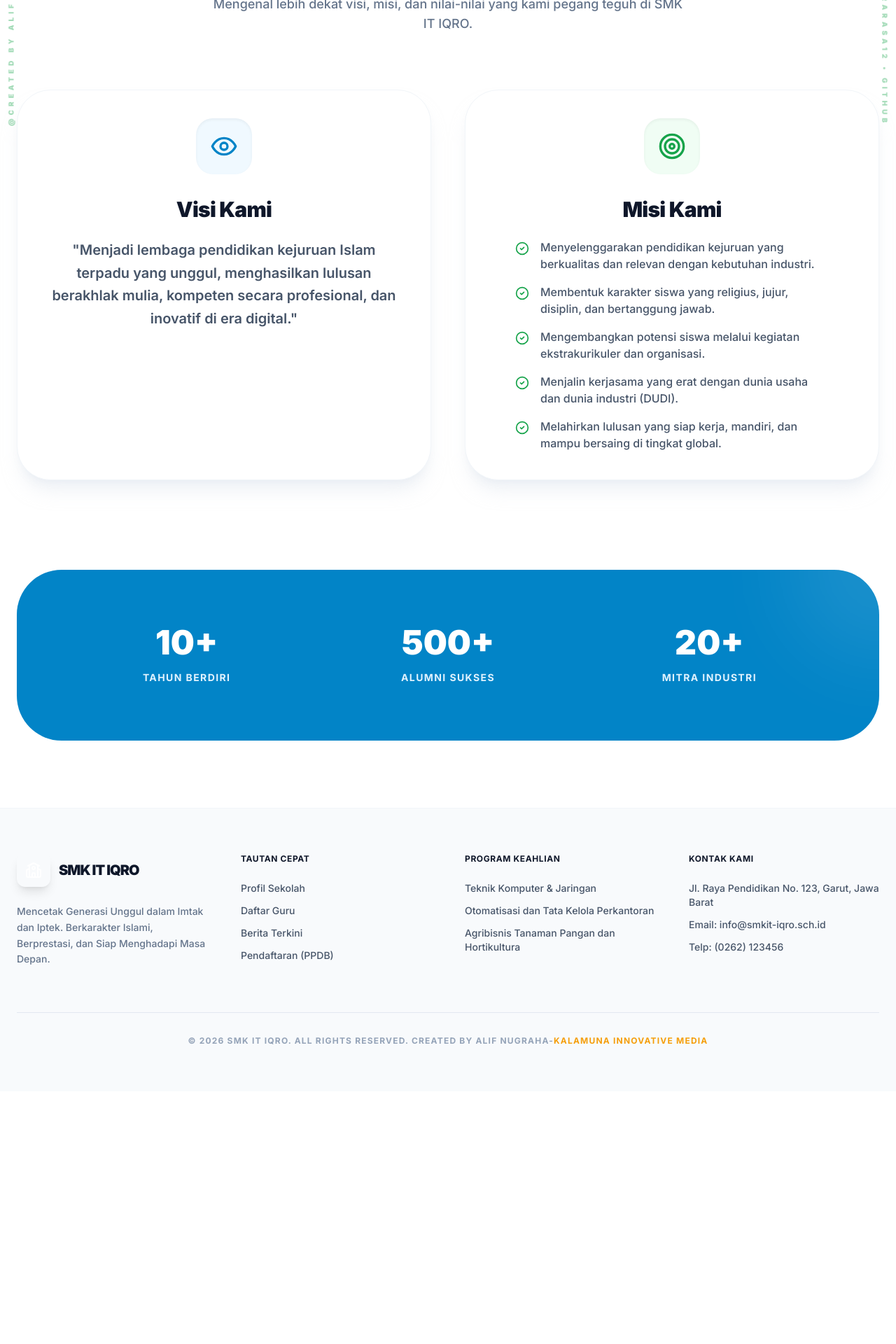
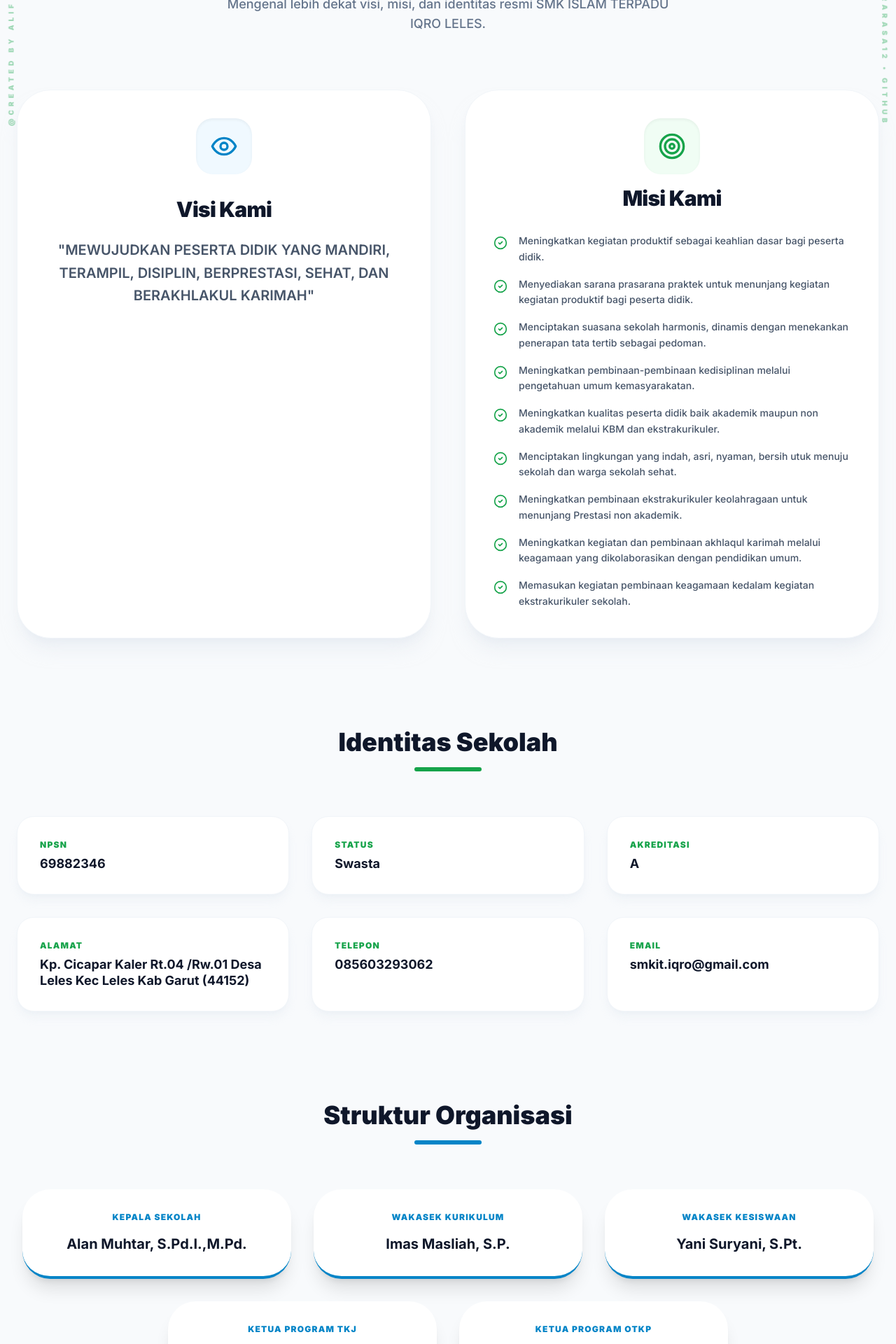
Before and after one commit to Akararasa12/web-profile-sekolah, a React (Vite) app: page /profil in a window 1280 px wide. Shown: the part 220-2140 px from the top of the page at 70% size. Before the commit the page ends 1779 px from the top, so only its background shows below. Built offline with nearby package versions, Linux system fonts and the light colour scheme; no server answers; the database is empty.

Commit message:
Fix: Add Firebase config fallback for deployment

```diff
--- a/src/components/Navbar.jsx
+++ b/src/components/Navbar.jsx
@@ -11,8 +11,8 @@
   const [isOpen, setIsOpen] = useState(false)
   const [scrolled, setScrolled] = useState(false)
   const [logo, setLogo] = useState('')
-  const [schoolName, setSchoolName] = useState('SMK IT IQRO')
-  const [tagline, setTagline] = useState('Imtak & Iptek')
+  const [schoolName, setSchoolName] = useState('SMK IT IQRO LELES')
+  const [tagline, setTagline] = useState('Mandiri & Berakhlakul Karimah')
   const location = useLocation()
 
   useEffect(() => {
--- a/src/firebase.js
+++ b/src/firebase.js
@@ -6,13 +6,13 @@
 
 // Konfigurasi Firebase SMK IT IQRO
 const firebaseConfig = {
-  apiKey: import.meta.env.VITE_FIREBASE_API_KEY,
-  authDomain: import.meta.env.VITE_FIREBASE_AUTH_DOMAIN,
-  projectId: import.meta.env.VITE_FIREBASE_PROJECT_ID,
-  storageBucket: import.meta.env.VITE_FIREBASE_STORAGE_BUCKET,
-  messagingSenderId: import.meta.env.VITE_FIREBASE_MESSAGING_SENDER_ID,
-  appId: import.meta.env.VITE_FIREBASE_APP_ID,
-  measurementId: import.meta.env.VITE_FIREBASE_MEASUREMENT_ID
+  apiKey: import.meta.env.VITE_FIREBASE_API_KEY || "AIzaSyCdInfws6kiyfWwzdXQfNAvZqVsHvkFlSk",
+  authDomain: import.meta.env.VITE_FIREBASE_AUTH_DOMAIN || "smk-it-iqro.firebaseapp.com",
+  projectId: import.meta.env.VITE_FIREBASE_PROJECT_ID || "smk-it-iqro",
+  storageBucket: import.meta.env.VITE_FIREBASE_STORAGE_BUCKET || "smk-it-iqro.firebasestorage.app",
+  messagingSenderId: import.meta.env.VITE_FIREBASE_MESSAGING_SENDER_ID || "327114588479",
+  appId: import.meta.env.VITE_FIREBASE_APP_ID || "1:327114588479:web:5c17371a756be89ee9138a",
+  measurementId: import.meta.env.VITE_FIREBASE_MEASUREMENT_ID || "G-YDY5KMJVHW"
 };
 
 // Initialize Firebase
--- a/src/pages/Dashboard.jsx
+++ b/src/pages/Dashboard.jsx
@@ -37,7 +37,7 @@
         <div className="p-8 bg-white rounded-[2.5rem] shadow-xl shadow-slate-200/50 border border-slate-100 group hover:border-primary-500/50 transition-colors">
           <h3 className="font-bold text-slate-400 uppercase text-xs tracking-widest mb-4">Pendaftar PPDB</h3>
           <div className="flex items-end justify-between">
-            <div className="text-5xl font-black text-slate-900 tracking-tighter">{stats.ppdb}</div>
+            <div className="text-5xl font-black text-slate-900 tracking-tighter">61</div>
             <div className="px-3 py-1 bg-green-50 text-green-600 rounded-lg text-xs font-bold">Terbaru</div>
           </div>
         </div>
--- a/src/pages/Home.jsx
+++ b/src/pages/Home.jsx
@@ -57,11 +57,11 @@
 
           <h1 className="text-5xl md:text-8xl font-black mb-8 tracking-tighter text-white leading-[1.1]">
             SMK Islam Terpadu <br />
-            <span className="text-primary-500">Iqro</span>
+            <span className="text-primary-500">Iqro Leles</span>
           </h1>
 
           <p className="text-lg md:text-xl text-slate-300 mb-12 max-w-2xl leading-relaxed font-medium">
-            Mencetak Generasi Unggul dalam Imtak dan Iptek, Berkarakter Islami, dan Siap Bersaing di Dunia Global.
+            Mencetak Peserta Didik yang Mandiri, Terampil, Disiplin, Berprestasi, Sehat, dan Berakhlakul Karimah.
           </p>
 
           <div className="flex flex-col sm:flex-row gap-5">
--- a/src/pages/Profil.jsx
+++ b/src/pages/Profil.jsx
@@ -3,15 +3,36 @@
 
 const Profil = () => {
   const missions = [
-    "Menyelenggarakan pendidikan kejuruan yang berkualitas dan relevan dengan kebutuhan industri.",
-    "Membentuk karakter siswa yang religius, jujur, disiplin, dan bertanggung jawab.",
-    "Mengembangkan potensi siswa melalui kegiatan ekstrakurikuler dan organisasi.",
-    "Menjalin kerjasama yang erat dengan dunia usaha dan dunia industri (DUDI).",
-    "Melahirkan lulusan yang siap kerja, mandiri, dan mampu bersaing di tingkat global."
+    "Meningkatkan kegiatan produktif sebagai keahlian dasar bagi peserta didik.",
+    "Menyediakan sarana prasarana praktek untuk menunjang kegiatan kegiatan produktif bagi peserta didik.",
+    "Menciptakan suasana sekolah harmonis, dinamis dengan menekankan penerapan tata tertib sebagai pedoman.",
+    "Meningkatkan pembinaan-pembinaan kedisiplinan melalui pengetahuan umum kemasyarakatan.",
+    "Meningkatkan kualitas peserta didik baik akademik maupun non akademik melalui KBM dan ekstrakurikuler.",
+    "Menciptakan lingkungan yang indah, asri, nyaman, bersih utuk menuju sekolah dan warga sekolah sehat.",
+    "Meningkatkan pembinaan ekstrakurikuler keolahragaan untuk menunjang Prestasi non akademik.",
+    "Meningkatkan kegiatan dan pembinaan akhlaqul karimah melalui keagamaan yang dikolaborasikan dengan pendidikan umum.",
+    "Memasukan kegiatan pembinaan keagamaan kedalam kegiatan ekstrakurikuler sekolah."
+  ];
+
+  const identitas = [
+    { label: 'NPSN', value: '69882346' },
+    { label: 'Status', value: 'Swasta' },
+    { label: 'Akreditasi', value: 'A' },
+    { label: 'Alamat', value: 'Kp. Cicapar Kaler Rt.04 /Rw.01 Desa Leles Kec Leles Kab Garut (44152)' },
+    { label: 'Telepon', value: '085603293062' },
+    { label: 'Email', value: 'smkit.iqro@gmail.com' }
+  ];
+
+  const struktur = [
+    { role: 'Kepala Sekolah', name: 'Alan Muhtar, S.Pd.I.,M.Pd.' },
+    { role: 'Wakasek Kurikulum', name: 'Imas Masliah, S.P.' },
+    { role: 'Wakasek Kesiswaan', name: 'Yani Suryani, S.Pt.' },
+    { role: 'Ketua Program TKJ', name: 'Nurlaelasari M, S.Kom' },
+    { role: 'Ketua Program OTKP', name: 'Imam Mansyur, S.E' }
   ];
 
   return (
-    <div className="pt-32 pb-24">
+    <div className="pt-32 pb-24 bg-slate-50">
       <div className="container mx-auto px-6">
         {/* Header */}
         <div className="text-center mb-20">
@@ -24,12 +45,12 @@
             Profil Sekolah
           </motion.h1>
           <p className="text-slate-500 max-w-2xl mx-auto font-medium text-lg">
-            Mengenal lebih dekat visi, misi, dan nilai-nilai yang kami pegang teguh di SMK IT IQRO.
+            Mengenal lebih dekat visi, misi, dan identitas resmi SMK ISLAM TERPADU IQRO LELES.
           </p>
         </div>
 
         {/* Vision & Mission */}
-        <div className="grid grid-cols-1 md:grid-cols-2 gap-12 mb-32">
+        <div className="grid grid-cols-1 lg:grid-cols-2 gap-12 mb-32">
           {/* Vision */}
           <motion.div
             initial={{ opacity: 0, x: -30 }}
@@ -42,7 +63,7 @@
             </div>
             <h2 className="text-3xl font-black mb-6 text-slate-900 tracking-tight">Visi Kami</h2>
             <p className="text-xl text-slate-600 leading-relaxed font-semibold italic">
-              "Menjadi lembaga pendidikan kejuruan Islam terpadu yang unggul, menghasilkan lulusan berakhlak mulia, kompeten secara profesional, dan inovatif di era digital."
+              "MEWUJUDKAN PESERTA DIDIK YANG MANDIRI, TERAMPIL, DISIPLIN, BERPRESTASI, SEHAT, DAN BERAKHLAKUL KARIMAH"
             </p>
           </motion.div>
 
@@ -51,40 +72,87 @@
             initial={{ opacity: 0, x: 30 }}
             whileInView={{ opacity: 1, x: 0 }}
             viewport={{ once: true }}
-            className="p-10 bg-white border border-slate-100 rounded-[3rem] shadow-xl shadow-slate-200/50 flex flex-col items-center text-center"
+            className="p-10 bg-white border border-slate-100 rounded-[3rem] shadow-xl shadow-slate-200/50"
           >
-            <div className="w-20 h-20 bg-primary-50 rounded-3xl flex items-center justify-center mb-8 shadow-inner">
-              <Target className="w-10 h-10 text-primary-600" />
+            <div className="flex flex-col items-center mb-8">
+              <div className="w-20 h-20 bg-primary-50 rounded-3xl flex items-center justify-center mb-4 shadow-inner">
+                <Target className="w-10 h-10 text-primary-600" />
+              </div>
+              <h2 className="text-3xl font-black text-slate-900 tracking-tight text-center">Misi Kami</h2>
             </div>
-            <h2 className="text-3xl font-black mb-6 text-slate-900 tracking-tight">Misi Kami</h2>
-            <div className="space-y-4 text-left w-full max-w-md mx-auto">
+            <div className="space-y-4 max-w-lg mx-auto">
               {missions.map((mission, index) => (
                 <div key={index} className="flex gap-4">
                   <div className="flex-shrink-0 mt-1">
                     <CheckCircle2 className="w-5 h-5 text-primary-600" />
                   </div>
-                  <p className="text-slate-600 font-medium">{mission}</p>
+                  <p className="text-slate-600 font-medium text-sm leading-relaxed">{mission}</p>
                 </div>
               ))}
             </div>
           </motion.div>
         </div>
 
+        {/* Identitas Sekolah */}
+        <div className="mb-32">
+          <div className="text-center mb-16">
+            <h2 className="text-4xl font-black text-slate-900 mb-4">Identitas Sekolah</h2>
+            <div className="w-24 h-1.5 bg-primary-600 mx-auto rounded-full" />
+          </div>
+          <div className="grid grid-cols-1 md:grid-cols-2 lg:grid-cols-3 gap-8">
+            {identitas.map((item, index) => (
+              <motion.div
+                key={index}
+                initial={{ opacity: 0, y: 20 }}
+                whileInView={{ opacity: 1, y: 0 }}
+                viewport={{ once: true }}
+                transition={{ delay: index * 0.1 }}
+                className="p-8 bg-white border border-slate-100 rounded-3xl shadow-lg shadow-slate-200/40"
+              >
+                <p className="text-xs font-black uppercase tracking-widest text-primary-600 mb-2">{item.label}</p>
+                <p className="text-lg font-bold text-slate-900 leading-tight">{item.value}</p>
+              </motion.div>
+            ))}
+          </div>
+        </div>
+
+        {/* Struktur Organisasi */}
+        <div className="mb-32">
+          <div className="text-center mb-16">
+            <h2 className="text-4xl font-black text-slate-900 mb-4">Struktur Organisasi</h2>
+            <div className="w-24 h-1.5 bg-secondary-600 mx-auto rounded-full" />
+          </div>
+          <div className="flex flex-wrap justify-center gap-8">
+            {struktur.map((person, index) => (
+              <motion.div
+                key={index}
+                initial={{ opacity: 0, scale: 0.9 }}
+                whileInView={{ opacity: 1, scale: 1 }}
+                viewport={{ once: true }}
+                className="w-full max-w-sm p-8 bg-white border-b-4 border-secondary-600 rounded-[2.5rem] shadow-xl text-center"
+              >
+                <p className="text-xs font-black uppercase tracking-widest text-secondary-600 mb-4">{person.role}</p>
+                <h3 className="text-xl font-bold text-slate-900">{person.name}</h3>
+              </motion.div>
+            ))}
+          </div>
+        </div>
+
         {/* Core Values */}
-        <div className="bg-secondary-600 rounded-[4rem] p-12 md:p-20 text-white relative overflow-hidden">
-          <div className="absolute top-0 right-0 w-64 h-64 bg-white/10 rounded-full -mr-32 -mt-32 blur-3xl" />
+        <div className="bg-slate-900 rounded-[4rem] p-12 md:p-20 text-white relative overflow-hidden shadow-2xl">
+          <div className="absolute top-0 right-0 w-96 h-96 bg-primary-600/20 rounded-full -mr-48 -mt-48 blur-3xl" />
           <div className="relative z-10 grid grid-cols-1 md:grid-cols-3 gap-12 text-center">
             <div>
-              <div className="text-5xl font-black mb-4">10+</div>
-              <div className="text-secondary-100 font-bold uppercase tracking-widest text-sm">Tahun Berdiri</div>
+              <div className="text-5xl font-black mb-4 text-primary-500">61</div>
+              <div className="text-slate-400 font-bold uppercase tracking-widest text-sm">Siswa Aktif</div>
             </div>
             <div>
-              <div className="text-5xl font-black mb-4">500+</div>
-              <div className="text-secondary-100 font-bold uppercase tracking-widest text-sm">Alumni Sukses</div>
+              <div className="text-5xl font-black mb-4 text-secondary-500">17</div>
+              <div className="text-slate-400 font-bold uppercase tracking-widest text-sm">Guru Pengajar</div>
             </div>
             <div>
-              <div className="text-5xl font-black mb-4">20+</div>
-              <div className="text-secondary-100 font-bold uppercase tracking-widest text-sm">Mitra Industri</div>
+              <div className="text-5xl font-black mb-4 text-emerald-500">3</div>
+              <div className="text-slate-400 font-bold uppercase tracking-widest text-sm">Program Keahlian</div>
             </div>
           </div>
         </div>
--- a/src/pages/Teachers.jsx
+++ b/src/pages/Teachers.jsx
@@ -5,18 +5,38 @@
 import { Mail, GraduationCap, X, MessageCircle, Phone, ArrowRight } from 'lucide-react';
 
 const Teachers = () => {
-  const [teachers, setTeachers] = useState([]);
-  const [loading, setLoading] = useState(true);
   const [selectedTeacher, setSelectedTeacher] = useState(null);
 
-  useEffect(() => {
-    const q = query(collection(db, 'teachers'), orderBy('name', 'asc'));
-    const unsubscribe = onSnapshot(q, (snapshot) => {
-      setTeachers(snapshot.docs.map(doc => ({ id: doc.id, ...doc.data() })));
-      setLoading(false);
-    });
-    return () => unsubscribe();
-  }, []);
+  const teacherData = [
+    { id: 1, name: "Alan Muhtar, S.Pd.I.,M.Pd.", position: "Kepala Sekolah", subject: "Manajemen Sekolah", gender: 'male' },
+    { id: 2, name: "Imas Masliah, S.P.", position: "Wakasek Kurikulum", subject: "Produktif ATPH", gender: 'female' },
+    { id: 3, name: "Yani Suryani, S.Pt.", position: "Wakasek Kesiswaan", subject: "Produktif ATPH", gender: 'female' },
+    { id: 4, name: "Riza Elisiana, S.Kom.,M.M", position: "Guru", subject: "INFORMATIKA & CODING", gender: 'female' },
+    { id: 5, name: "M Nuru Iman, S.P", position: "Guru", subject: "Produktif ATPH, Sejarah Indonesia", gender: 'male' },
+    { id: 6, name: "Siti Fatimah, S.Pd.", position: "Guru", subject: "Bahasa Inggris", gender: 'female' },
+    { id: 7, name: "Ayi Permana, S.T.", position: "Guru", subject: "Produktif TKJ", gender: 'male' },
+    { id: 8, name: "Ani Kusumawati, S.Kom", position: "Guru", subject: "Produktif TKJ", gender: 'female' },
+    { id: 9, name: "Nurlaelasari M, S.Kom.", position: "Guru", subject: "Produktif TKJ", gender: 'female' },
+    { id: 10, name: "Kevin Junia Rizqi, S.Tr.T.", position: "Guru", subject: "Produktif TKJ", gender: 'male' },
+    { id: 11, name: "Reni, S.Pd", position: "Guru", subject: "Matematika", gender: 'female' },
+    { id: 12, name: "Muzaki Abdul Syukur, S.Pd", position: "Guru", subject: "PAI", gender: 'male' },
+    { id: 13, name: "Imam Mansyur, S.Pd.", position: "Guru", subject: "Produktif OTKP", gender: 'male' },
+    { id: 14, name: "Emma Amalia, S.Pd., M.T.", position: "Guru", subject: "Pendidikan Kewarganegaraan", gender: 'female' },
+    { id: 15, name: "Hilmi Taftajani, S.Pd", position: "Guru", subject: "Tahfidz", gender: 'male' },
+    { id: 16, name: "Rahma Puri, S.Pd", position: "Guru", subject: "IPAS", gender: 'female' },
+    { id: 17, name: "Hadi Nurkholiq, S.M", position: "Guru", subject: "Produktif OTKP", gender: 'male' },
+    { id: 18, name: "Ema Rahayu F, M.Pd", position: "Guru", subject: "Bahasa Indo & SBK", gender: 'female' }
+  ].map(t => ({
+    ...t,
+    imageUrl: t.gender === 'male'
+      ? 'https://api.dicebear.com/7.x/avataaars/svg?seed=Felix&backgroundColor=b6e3f4'
+      : 'https://api.dicebear.com/7.x/avataaars/svg?seed=Aria&backgroundColor=ffdfbf',
+    email: `${t.name.toLowerCase().split(' ')[0]}@smkit-iqro.sch.id`,
+    phone: '0856-XXXX-XXXX'
+  }));
+
+  const [teachers] = useState(teacherData);
+  const [loading] = useState(false);
 
   return (
     <div className="pt-32 pb-24 bg-slate-50">
```
